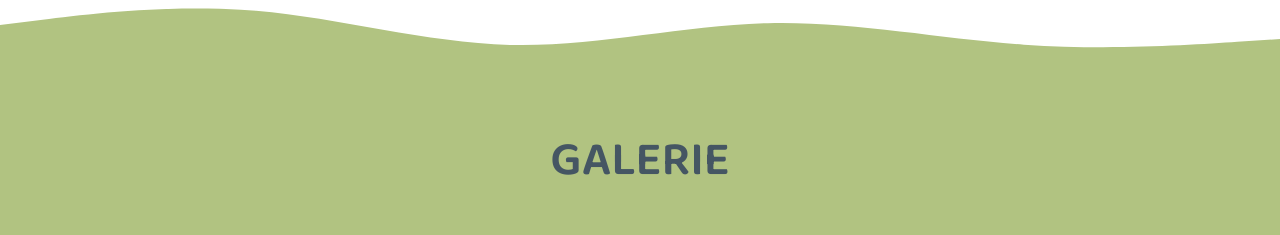
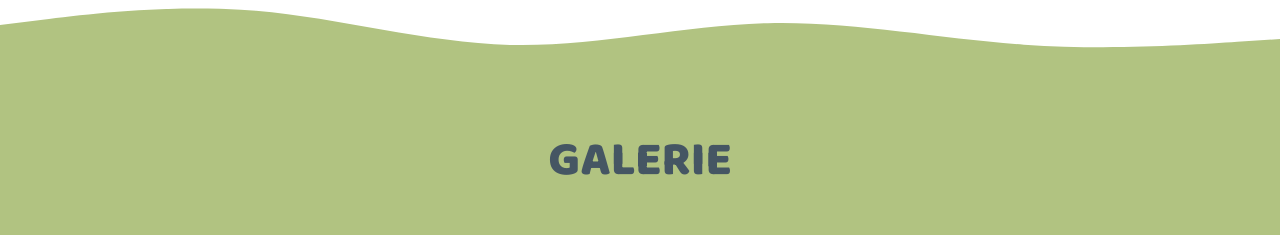
Before and after one commit to DenisWithOneN/gradi-elim, a Vue app: page /#/ in a window 1280 px wide. Shown: the part 3040-3275 px from the top of the page. Built offline with nearby package versions, Linux system fonts and the light colour scheme; a web font is replaced by a local one.

Commit message:
design update

```diff
--- a/src/components/home/Gallery.vue
+++ b/src/components/home/Gallery.vue
@@ -6,7 +6,7 @@ import FilledButton from "../general/FilledButton.vue";
   <div class="bg-green pb-5">
     <div class="container mx-auto">
       <h2
-        class="text-5xl uppercase text-center font-semibold font-heading text-darkblue mb-16"
+        class="text-5xl uppercase text-center font-black font-heading text-darkblue mb-16"
       >
         galerie
       </h2>
```
